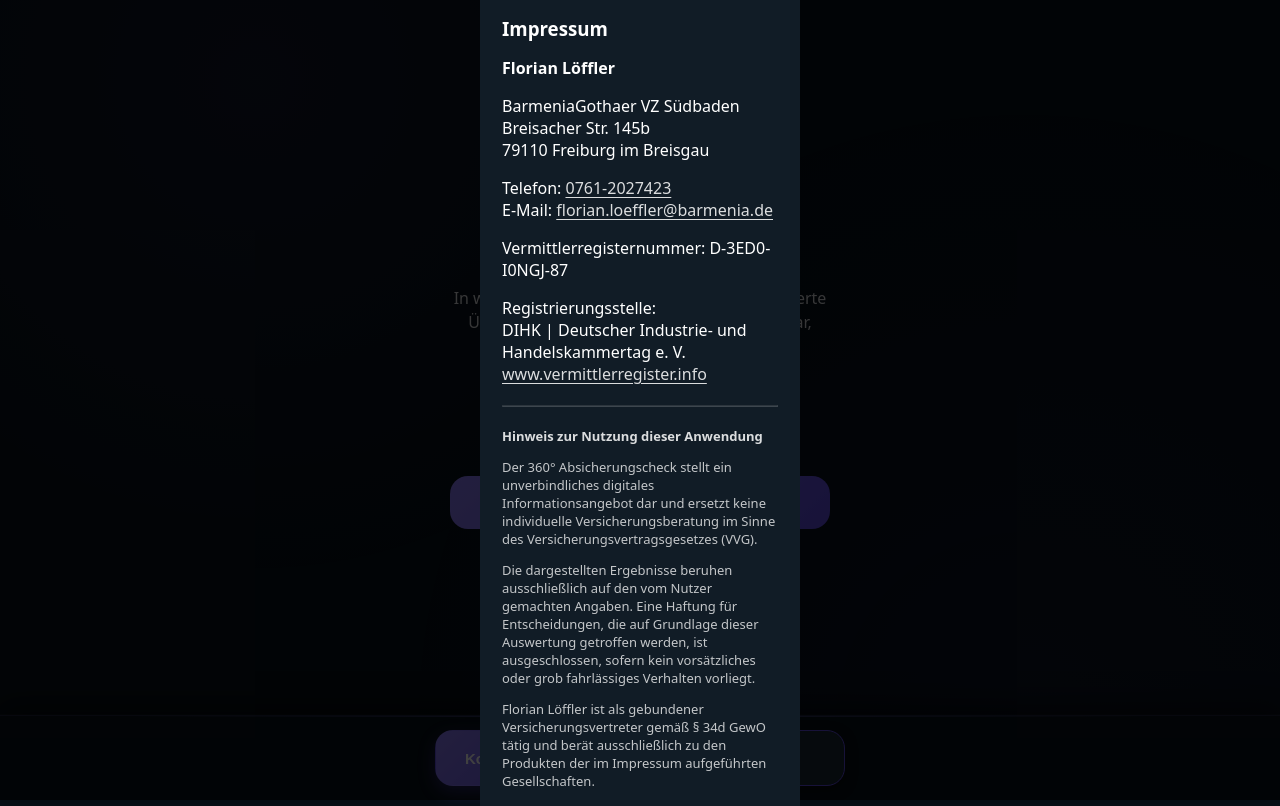
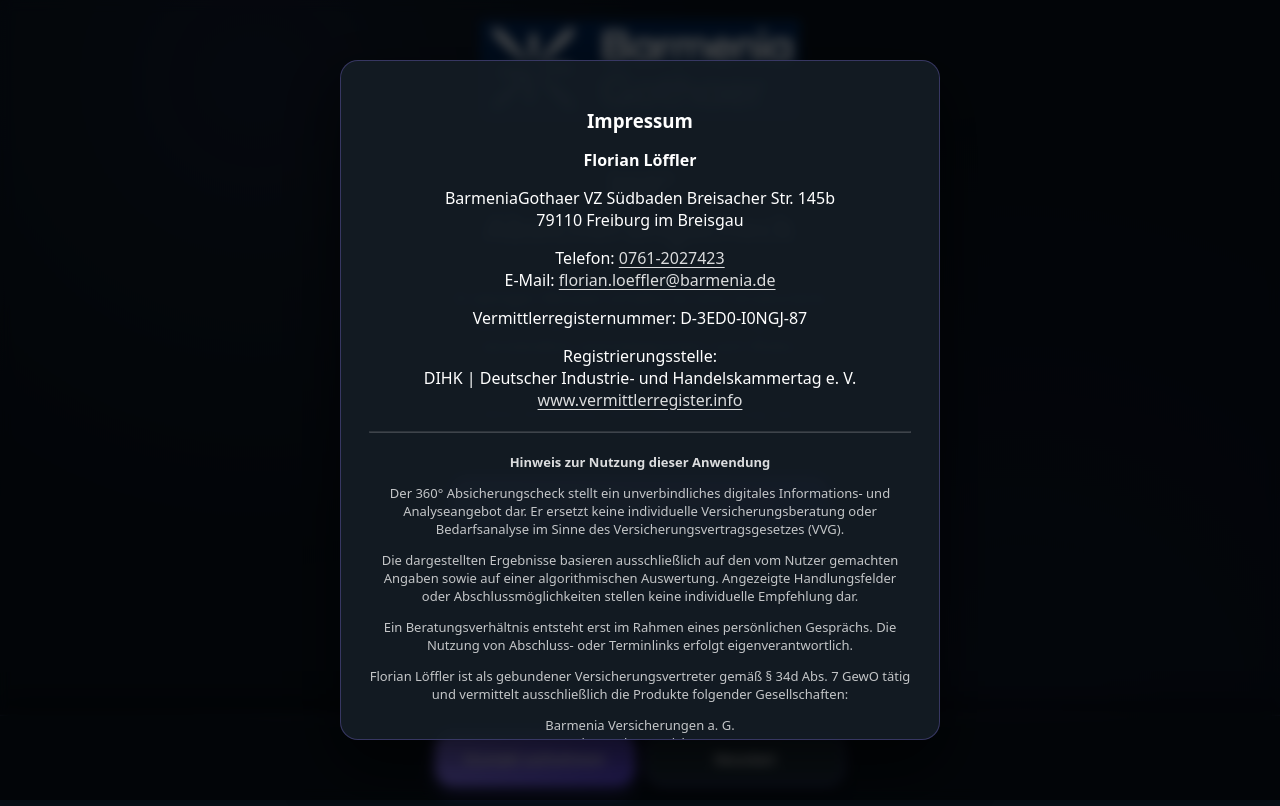
Before and after one commit to Kubia13/360-demo, a React (Create React App) app: page / in a window 1280 px wide. Both pictures are taken after a click on the element "Impressum". Built offline with nearby package versions, Linux system fonts and the light colour scheme.

Commit message:
Update App + Index

```diff
--- a/src/App.js
+++ b/src/App.js
@@ -1465,26 +1465,63 @@ export default function App() {
               </p>
 
 <p style={{ fontSize: 13, opacity: 0.75 }}>
-                Der 360° Absicherungscheck stellt ein unverbindliches
-                digitales Informationsangebot dar und ersetzt keine
-                individuelle Versicherungsberatung im Sinne des
+  Der 360° Absicherungscheck stellt ein unverbindliches digitales
+  Informations- und Analyseangebot dar. Er ersetzt keine individuelle
+  Versicherungsberatung oder Bedarfsanalyse im Sinne des
   Versicherungsvertragsgesetzes (VVG).
 </p>
 
 <p style={{ fontSize: 13, opacity: 0.75 }}>
-                Die dargestellten Ergebnisse beruhen ausschließlich
-                auf den vom Nutzer gemachten Angaben. Eine Haftung
-                für Entscheidungen, die auf Grundlage dieser
-                Auswertung getroffen werden, ist ausgeschlossen,
-                sofern kein vorsätzliches oder grob fahrlässiges
-                Verhalten vorliegt.
+  Die dargestellten Ergebnisse basieren ausschließlich auf den vom Nutzer
+  gemachten Angaben sowie auf einer algorithmischen Auswertung.
+  Angezeigte Handlungsfelder oder Abschlussmöglichkeiten stellen
+  keine individuelle Empfehlung dar.
 </p>
 
 <p style={{ fontSize: 13, opacity: 0.75 }}>
-                Florian Löffler ist als gebundener Versicherungsvertreter
-                gemäß § 34d GewO tätig und berät ausschließlich zu den
-                Produkten der im Impressum aufgeführten Gesellschaften.
-              </p>
+  Ein Beratungsverhältnis entsteht erst im Rahmen eines persönlichen
+  Gesprächs. Die Nutzung von Abschluss- oder Terminlinks erfolgt
+  eigenverantwortlich.
+</p>
+
+<p style={{ fontSize: 13, opacity: 0.75 }}>
+  Florian Löffler ist als gebundener Versicherungsvertreter gemäß
+  § 34d Abs. 7 GewO tätig und vermittelt ausschließlich die Produkte
+  folgender Gesellschaften:
+</p>
+
+<p style={{ fontSize: 13, opacity: 0.75 }}>
+  Barmenia Versicherungen a. G.<br />
+  Barmenia Krankenversicherung AG<br />
+  Barmenia Allgemeine Versicherungs-AG<br />
+  Gothaer Krankenversicherung AG<br />
+  Gothaer Lebensversicherung AG<br />
+  Roland Rechtsschutz-Versicherungs-AG<br />
+  Roland Schutzbrief-Versicherung AG
+</p>
+
+<p style={{ fontSize: 13, opacity: 0.75 }}>
+  Für die Vermittlung erhält Florian Löffler eine Provision sowie
+  gegebenenfalls weitere Vergütungen, die in der jeweiligen
+  Versicherungsprämie enthalten sind.
+</p>
+
+<p style={{ fontSize: 13, opacity: 0.75 }}>
+  Zuständige Schlichtungsstellen:
+</p>
+
+<p style={{ fontSize: 13, opacity: 0.75 }}>
+  Versicherungsombudsmann e. V.<br />
+  Postfach 080632<br />
+  10006 Berlin
+</p>
+
+<p style={{ fontSize: 13, opacity: 0.75 }}>
+  Ombudsmann für private Kranken- und Pflegeversicherung<br />
+  Postfach 06 02 22<br />
+  10052 Berlin
+</p>
+
             </>
           )}
 
@@ -1536,9 +1573,14 @@ export default function App() {
               </p>
 
               <p style={{ fontSize: 13, opacity: 0.8 }}>
-                Es erfolgt keine verbindliche Bedarfsanalyse oder konkrete
-                Produktempfehlung. Eine rechtlich verbindliche Beratung erfolgt
-                ausschließlich im Rahmen eines persönlichen Gesprächs.
+                Die angezeigten Ergebnisse stellen eine algorithmusbasierte Orientierung dar.
+                Sofern Handlungsfelder oder Abschlussmöglichkeiten angezeigt werden,
+                erfolgt dies ohne individuelle Bedarfsanalyse im Sinne des § 6 VVG.
+              </p>
+
+              <p style={{ fontSize: 13, opacity: 0.8 }}>
+                Ein Beratungsverhältnis entsteht erst im Rahmen eines persönlichen Gesprächs.
+                Die Nutzung von Abschluss- oder Terminlinks erfolgt eigenverantwortlich.
               </p>
             </>
           )}
@@ -1767,41 +1809,33 @@ export default function App() {
             Hinweis zur Nutzung
           </h2>
 
-          <p>
-            Der 360° Absicherungscheck ist ein digitales Analyse-Tool
-            zur strukturierten Selbsteinschätzung deiner aktuellen Absicherung.
-          </p>
-
-          <p>
-            Die Ergebnisse basieren ausschließlich auf deinen eigenen
-            Angaben und stellen keine individuelle Versicherungsberatung
-            im Sinne des Versicherungsvertragsgesetzes (VVG) dar.
-          </p>
-
-          <p>
-            Es erfolgt keine automatische Produktempfehlung und
-            keine rechtlich verbindliche Bedarfsanalyse gemäß § 6 VVG.
-          </p>
-
-          <p>
-            Die Nutzung des Tools begründet kein Beratungsverhältnis.
-          </p>
-
-          <p>
-            Eine verbindliche Beratung sowie eine konkrete Produktempfehlung
-            erfolgen ausschließlich im Rahmen eines persönlichen Gesprächs.
-          </p>
-
-          <p>
-            Florian Löffler ist als gebundener Versicherungsvertreter
-            gemäß § 34d GewO tätig und berät ausschließlich zu den
-            Produkten der im Impressum genannten Gesellschaften.
-          </p>
-
-          <p>
-            Für seine Tätigkeit erhält er eine Provision,
-            die in der jeweiligen Versicherungsprämie enthalten ist.
-          </p>
+
+          <p style={{ fontSize: 13, opacity: 0.75 }}>
+            Der 360° Absicherungscheck stellt ein unverbindliches digitales
+            Informations- und Analyseangebot dar. Er ersetzt keine individuelle
+            Versicherungsberatung oder Bedarfsanalyse im Sinne des
+            Versicherungsvertragsgesetzes (VVG).
+          </p>
+
+          <p style={{ fontSize: 13, opacity: 0.75 }}>
+            Die dargestellten Ergebnisse basieren ausschließlich auf den vom Nutzer
+            gemachten Angaben sowie auf einer algorithmischen Auswertung.
+            Angezeigte Handlungsfelder oder Abschlussmöglichkeiten stellen
+            keine individuelle Empfehlung dar.
+          </p>
+
+          <p style={{ fontSize: 13, opacity: 0.75 }}>
+            Ein Beratungsverhältnis entsteht erst im Rahmen eines persönlichen
+            Gesprächs. Die Nutzung von Abschluss- oder Terminlinks erfolgt
+            eigenverantwortlich.
+          </p>
+
+          <p style={{ fontSize: 13, opacity: 0.75 }}>
+            Florian Löffler ist als gebundener Versicherungsvertreter gemäß § 34d GewO tätig
+            und vermittelt ausschließlich die Produkte der im Impressum aufgeführten
+            Gesellschaften.
+          </p>
+
 
           <div className="disclaimerCheckbox">
             <label className="checkbox">
--- a/src/index.css
+++ b/src/index.css
@@ -381,20 +381,34 @@ body {
 .infoOverlay {
   position: fixed;
   inset: 0;
-  background: rgba(0, 0, 0, 0.75);
+  background: rgba(0,0,0,0.65);
+  backdrop-filter: blur(6px);
+  -webkit-backdrop-filter: blur(6px);
+
   display: flex;
   justify-content: center;
   align-items: center;
-  z-index: 9999;
-}
-
-.infoBox {
-  background: #111c26;
-  padding: 22px;
+
+  padding: 20px;
+  z-index: 1000;
+}
+
+.legalBox {
+  width: 100%;
+  max-width: 600px;
+
+  max-height: 85vh;
+  overflow-y: auto;
+
+  padding: 28px;
   border-radius: 18px;
-  max-width: 320px;
-  text-align: left;
-}
+
+  background: rgba(20, 28, 36, 0.95);
+  border: 1px solid rgba(139,124,246,0.3);
+
+  box-shadow: 0 25px 60px rgba(0,0,0,0.6);
+}
+
 
 .overlayButtons {
   display: flex;
```
Lines whose indentation alone changed are shown as unchanged.
